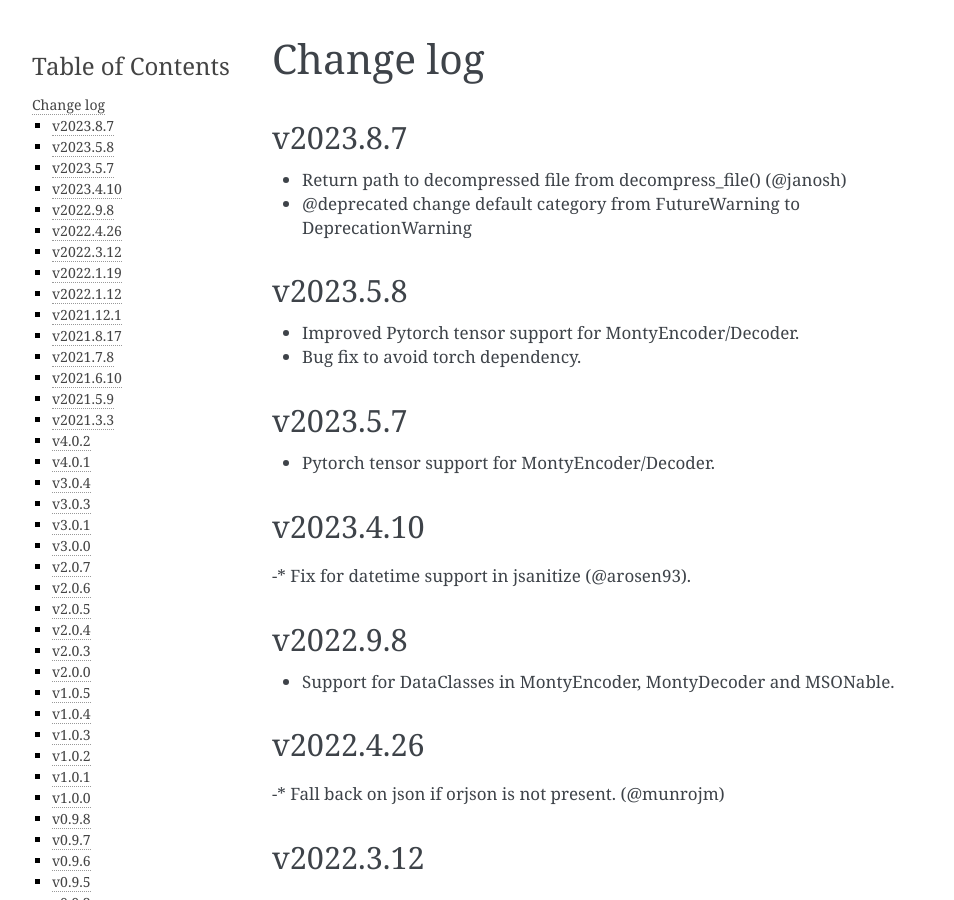
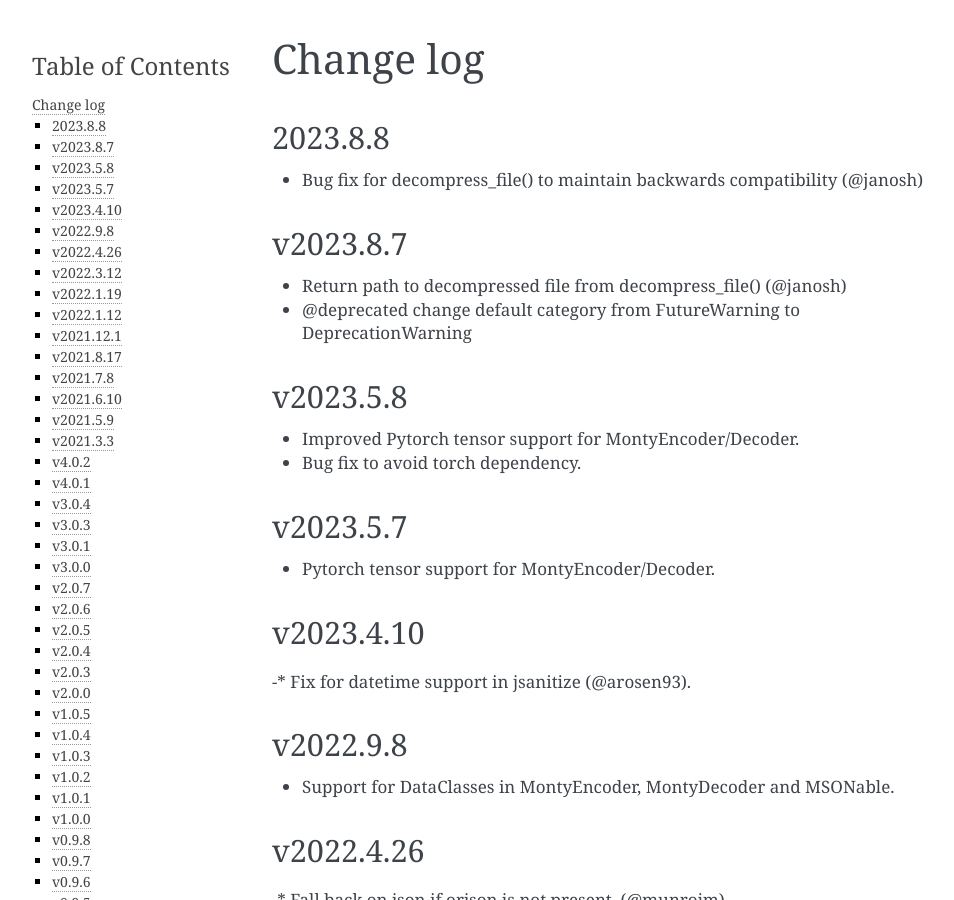
Before and after one commit to materialsvirtuallab/monty, a Sphinx documentation site: the page built from docs/changelog.md, in a window 1280 px wide and 900 px high. Shown: the whole window, without its empty margins (148-1102 px from the left). Built offline with Sphinx 7.4.7, drawn with Linux system fonts in a browser that asks for light colours.

Commit message:
Update changelog.

```diff
--- a/docs/changelog.md
+++ b/docs/changelog.md
@@ -1,4 +1,7 @@
 # Change log
+
+## 2023.8.8
+* Bug fix for decompress_file() to maintain backwards compatibility (@janosh)
 
 ## v2023.8.7
 * Return path to decompressed file from decompress_file() (@janosh)
--- a/setup.py
+++ b/setup.py
@@ -10,7 +10,7 @@ with open(os.path.join(current_dir, "README.md")) as f:
 setup(
     name="monty",
     packages=find_packages(),
-    version="2023.8.7",
+    version="2023.8.8",
     extras_require={
         "yaml": ["ruamel.yaml"],
     },
```
